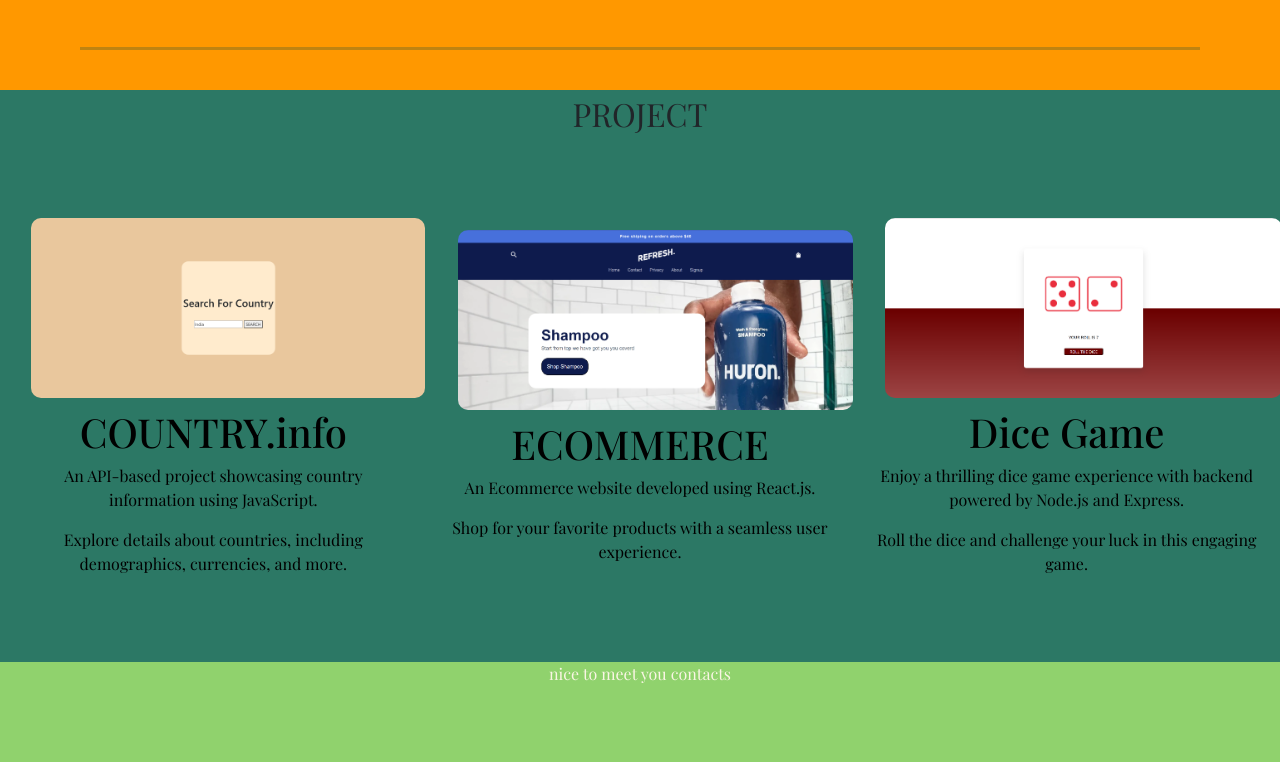
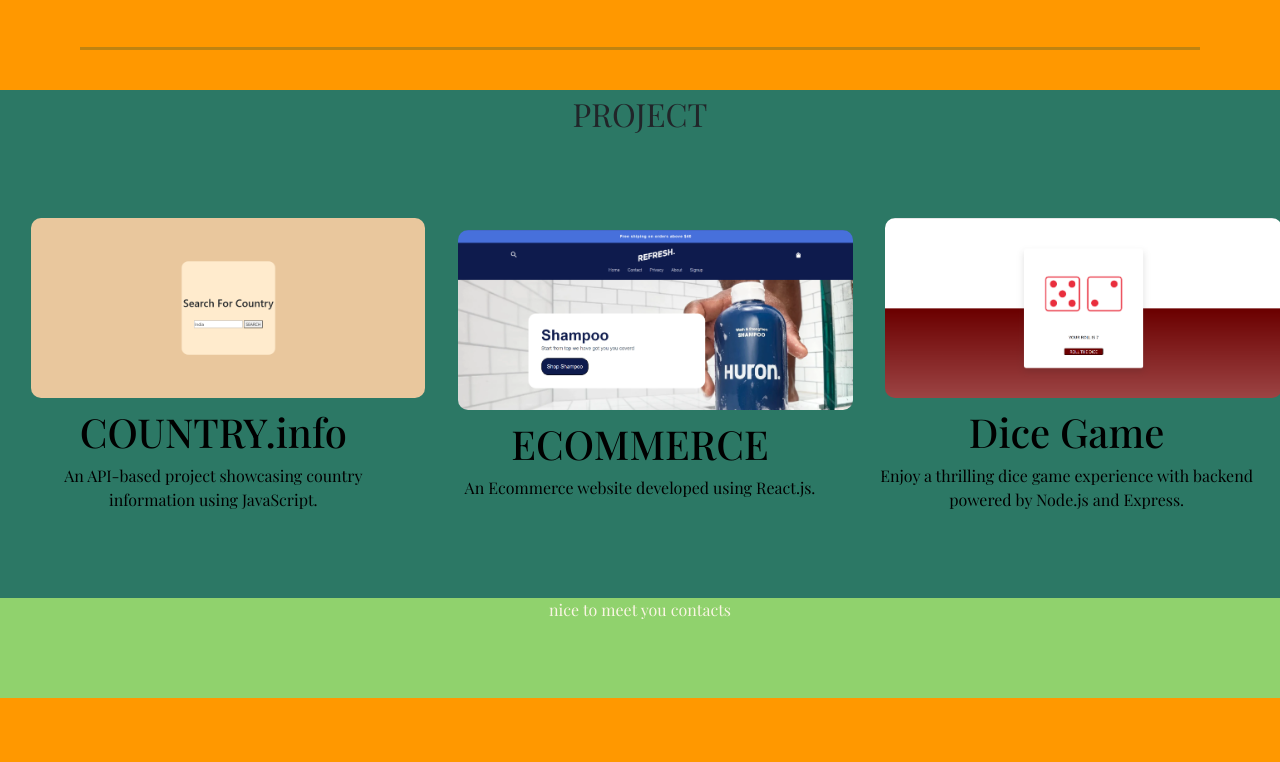
Before and after one commit to ATHARVA-DESHMUKH-23/Portfolio, a plain HTML site: page index.html in a window 1280 px wide. Shown: the part 1284-2046 px from the top of the page. After the commit the page ends 1982 px from the top, so only its background shows below. Drawn offline with nearby package versions, Linux system fonts and the light colour scheme; a web font is replaced by a local one.

Commit message:
Update index.html

```diff
--- a/index.html
+++ b/index.html
@@ -417,15 +417,15 @@
                     <div class="projectimg"><img src="project1.png" alt=""></div>
                     <h1>COUNTRY.info</h1>
                     <p>An API-based project showcasing country information using JavaScript.</p>
-                    <p>Explore details about countries, including demographics, currencies, and more.</p>
+
                 </a>
             </div>
             <div class="middle">
-                <a href="#">
+                <a href="https://atharva-deshmukh-23.github.io/react-shop/">
                     <div class="projectimg"><img src="project2.png" alt=""></div>
                     <h1>ECOMMERCE</h1>
                     <p>An Ecommerce website developed using React.js.</p>
-                    <p>Shop for your favorite products with a seamless user experience.</p>
+
                 </a>
             </div>
             <div class="right">
@@ -433,7 +433,7 @@
                     <div class="projectimg"><img src="project3.png" alt=""></div>
                     <h1>Dice Game</h1>
                     <p>Enjoy a thrilling dice game experience with backend powered by Node.js and Express.</p>
-                    <p>Roll the dice and challenge your luck in this engaging game.</p>
+
                 </a>
             </div>
         </div>
```
